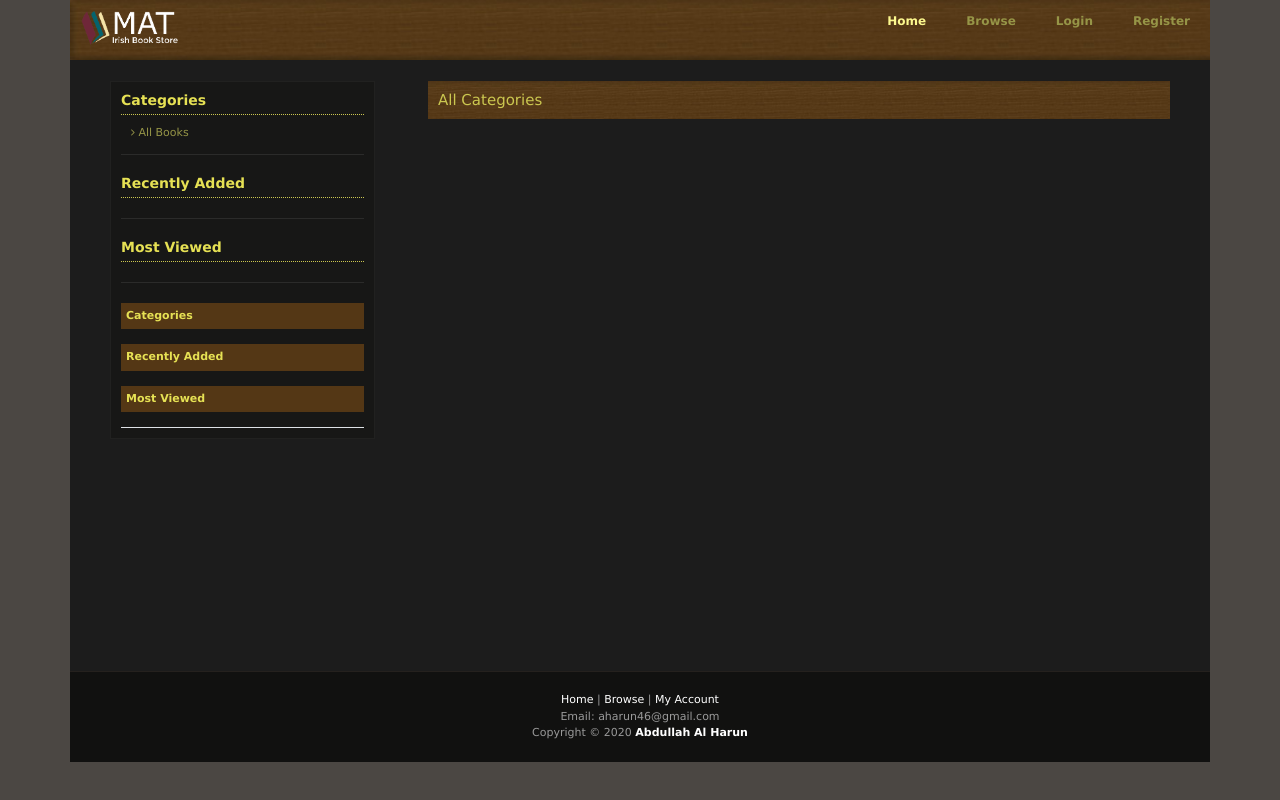
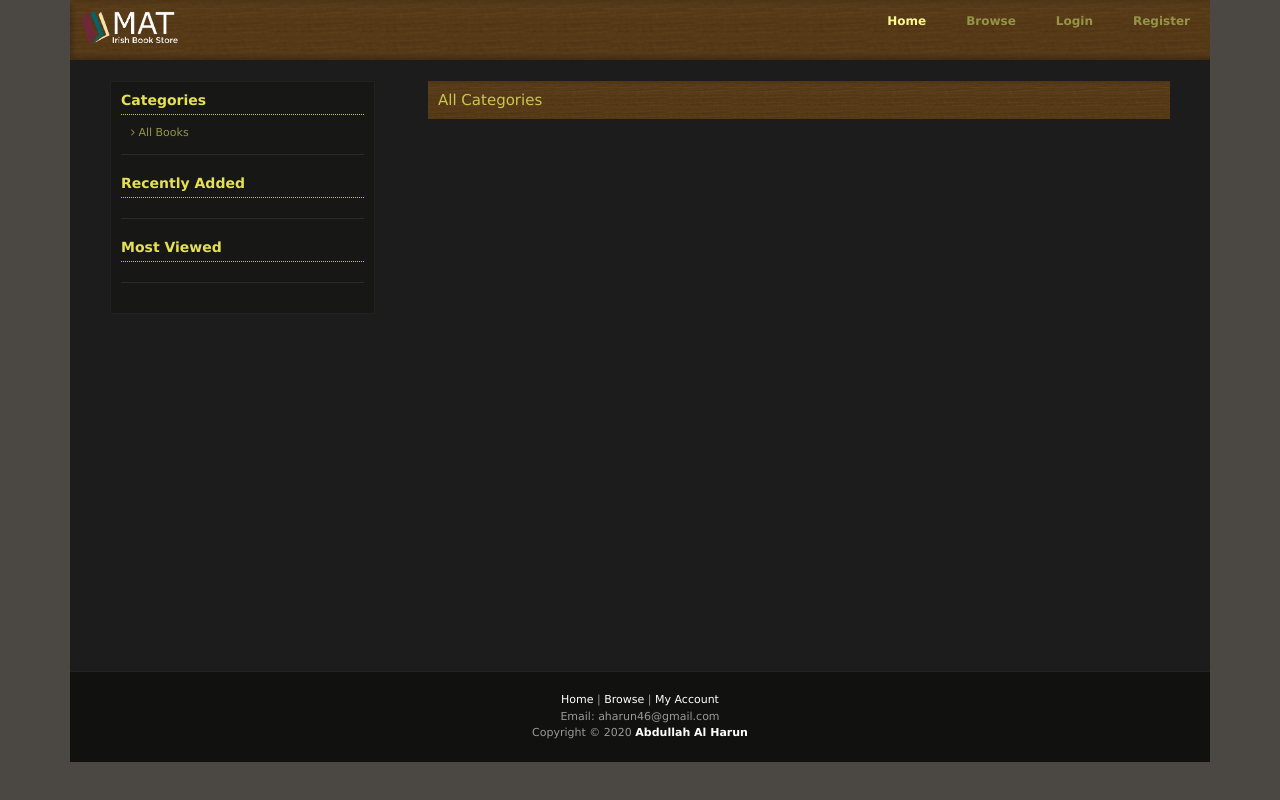
Before and after one commit to AbdullahAlHarun-code/Online-Book-Shop, a Flask app: page /category in a window 1280 px wide. Run offline with Flask 2, Linux system fonts and the light colour scheme; data that the repository does not hold is empty; some libraries are stand-ins or nearby versions.

Commit message:
css fixing

```diff
--- a/application/static/css/style.css
+++ b/application/static/css/style.css
@@ -692,15 +692,27 @@ img {
     width: 48%; } }
 @media (min-width: 991px) and (max-width: 1200px) {
   .topnav .icon {
+    display: none; }
+
+  .mobile-tablet-filter {
     display: none; } }
 @media (min-width: 1401px) {
   .topnav .icon {
+    display: none; }
+
+  .mobile-tablet-filter {
     display: none; } }
 @media (min-width: 1201) and (max-width: 1400px) {
   .topnav .icon {
+    display: none; }
+
+  .mobile-tablet-filter {
     display: none; } }
 @media (min-width: 1280px) and (max-width: 1500px) {
   .topnav .icon {
+    display: none; }
+
+  .mobile-tablet-filter {
     display: none; } }
 
 /*# sourceMappingURL=style.css.map */
--- a/application/static/css/style.scss
+++ b/application/static/css/style.scss
@@ -733,7 +733,7 @@ img {
 
 /* Css for responsive */
 .mobile-tablet-filter{
-	//display:none;
+
 	width:100% !important;
 	ul{
 		li{
@@ -848,19 +848,31 @@ img {
   .topnav .icon{
     display:none;
   }
+	.mobile-tablet-filter{
+		display:none;
+	}
 }
 @include largeDesktop{
   .topnav .icon{
     display:none;
   }
+	.mobile-tablet-filter{
+		display:none;
+	}
 }
 @include largeMdesktop{
   .topnav .icon{
     display:none;
   }
+	.mobile-tablet-filter{
+		display:none;
+	}
 }
 @include customdesktop1{
   .topnav .icon{
     display:none;
   }
+	.mobile-tablet-filter{
+		display:none;
+	}
 }
```
Also changed, not shown: 1 other file.
